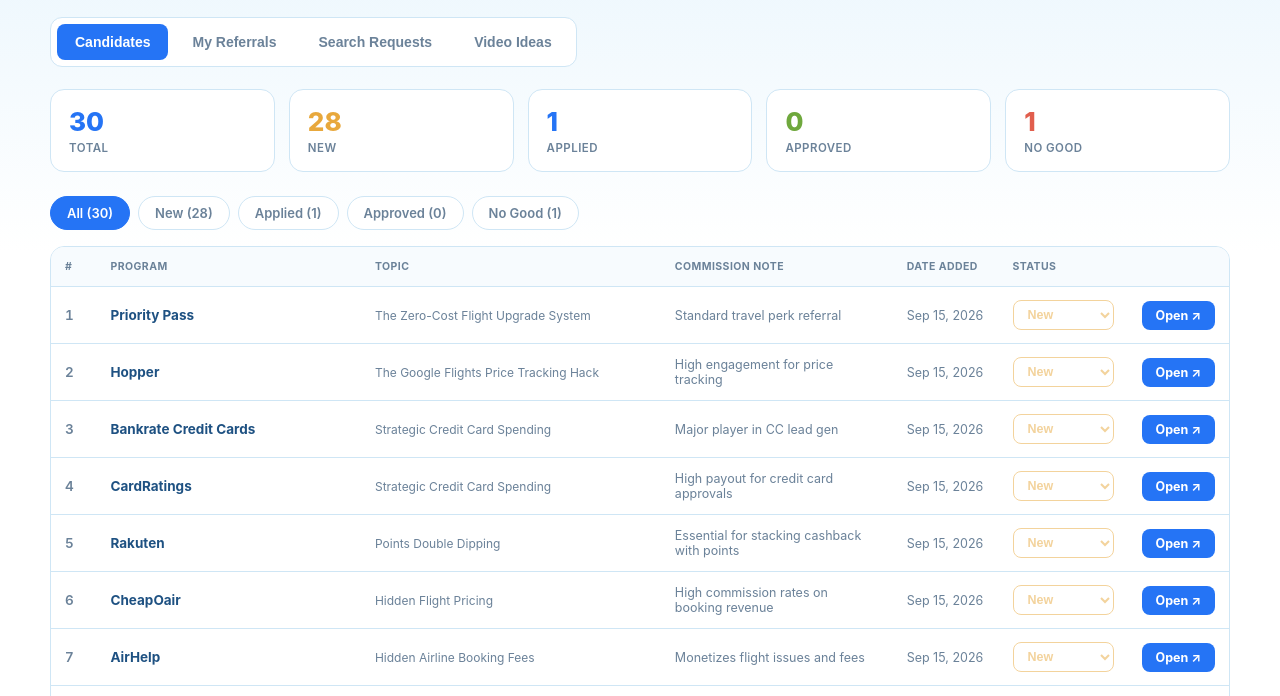
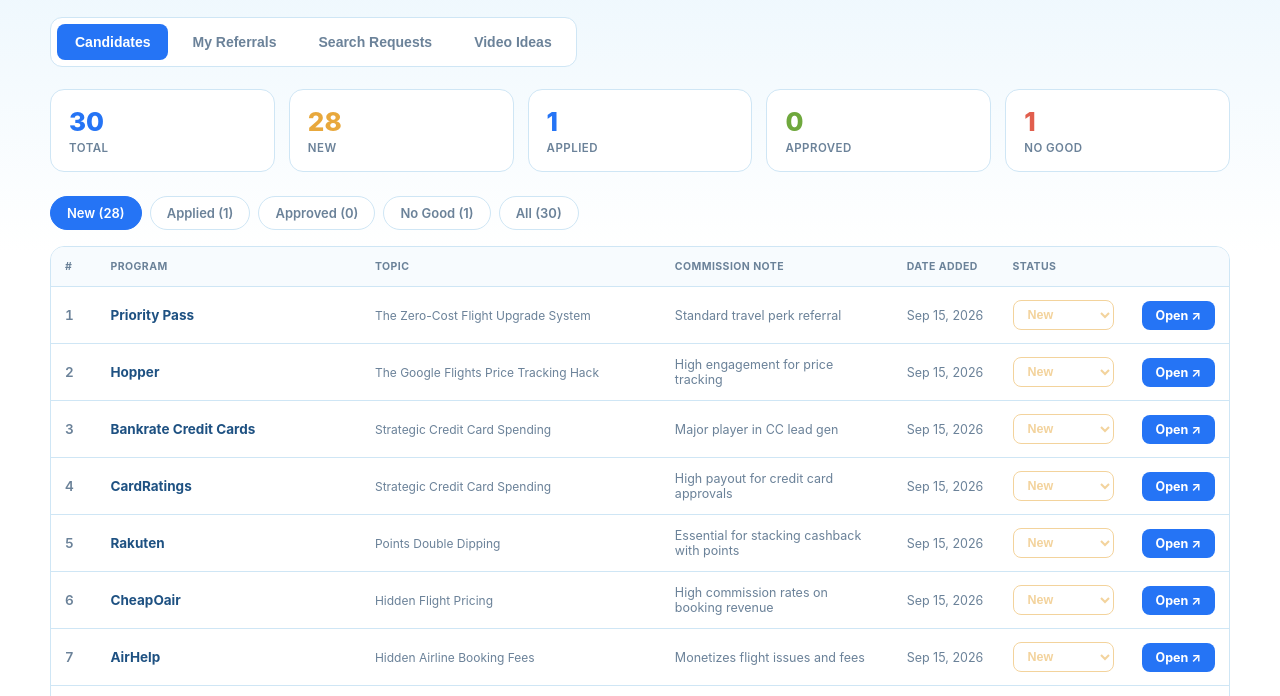
Before and after one commit to ZeroTouchAI/referral-dashboard, a plain HTML site: page index.html in a window 1280 px wide. Shown: the part 89-785 px from the top of the page. Drawn offline with Linux system fonts and the light colour scheme.

Commit message:
reorder candidate tabs (New first, All last) and default filter to New

```diff
--- a/index.html
+++ b/index.html
@@ -191,7 +191,7 @@
 
 let candidatesData = null, appliedData = null, requestsData = null, ideasData = null;
 let allPrograms = [];
-let activeFilter = "All";
+let activeFilter = "Todo";
 
 function getToken() { return localStorage.getItem("gh_dashboard_token") || ""; }
 function hasToken() { return !!getToken(); }
@@ -254,11 +254,11 @@
 function renderTabs(data) {
   const counts = data.status_counts || {};
   const tabs = [
-    { key: "All", label: `All (${data.total || 0})` },
     { key: "Todo", label: `New (${counts["Todo"] || 0})` },
     { key: "In Progress", label: `Applied (${counts["In Progress"] || 0})` },
     { key: "Done", label: `Approved (${counts["Done"] || 0})` },
     { key: "No Good", label: `No Good (${counts["No Good"] || 0})` },
+    { key: "All", label: `All (${data.total || 0})` },
   ];
   document.getElementById("tabs").innerHTML = tabs.map(t => `<div class="tab ${t.key === activeFilter ? 'active' : ''}" data-filter="${t.key}">${t.label}</div>`).join("");
   document.querySelectorAll(".tab").forEach(el => el.addEventListener("click", () => { activeFilter = el.dataset.filter; renderTabs(candidatesData); renderTable(); }));
```
